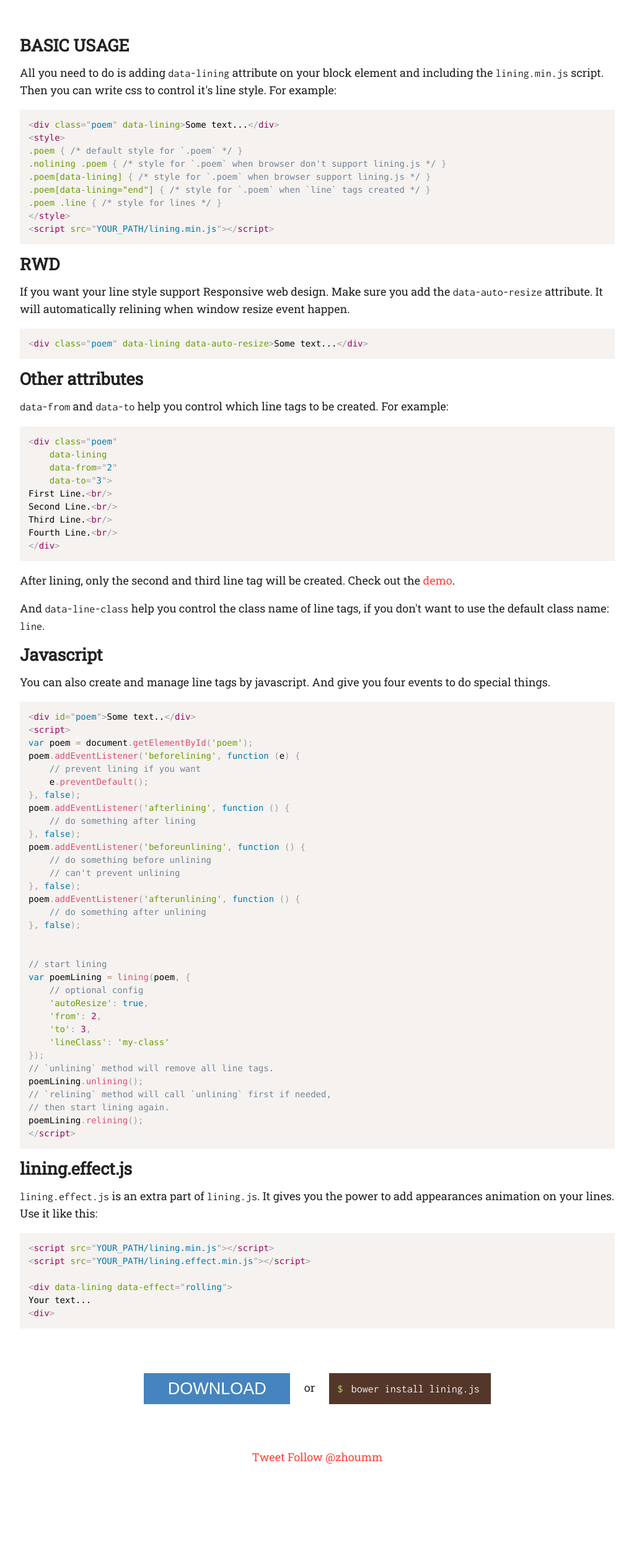
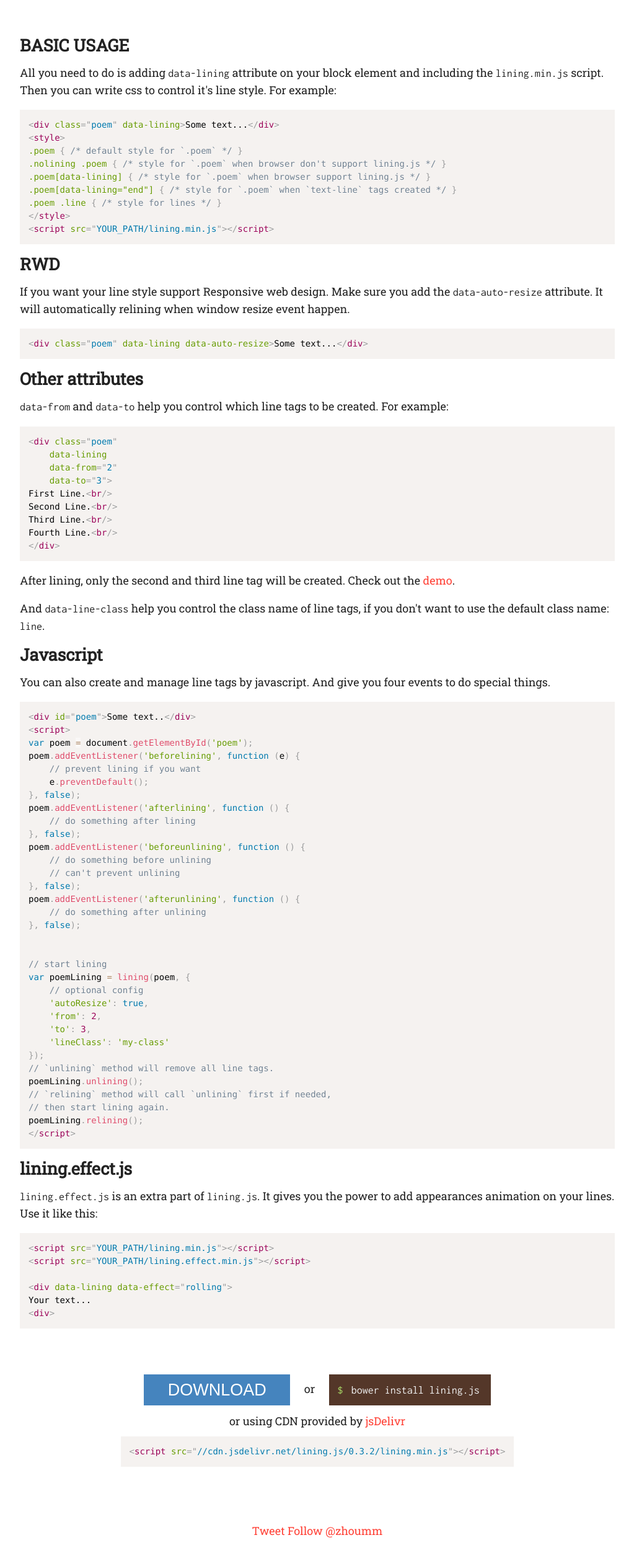
Before and after one commit to zmmbreeze/lining.js, a website: page index.html in a window 1280 px wide. Shown: the part 4813-7331 px from the top of the page at 62% size, without its empty margins (128-1151 px from the left). Drawn offline with Linux system fonts and the light colour scheme; a web font is replaced by a local one.

Commit message:
Added CDN descript on index page;

```diff
--- a/assets/index.css
+++ b/assets/index.css
@@ -422,6 +422,7 @@ a.tip:hover {
 .main .install {
     margin: 4em 0;
     text-align: center;
+    line-height: 50px;
 }
 .download {
     display: inline-block;
@@ -442,7 +443,7 @@ a.download:hover {
     text-decoration: none;
 }
 
-.install code {
+.install .bower {
     display: inline-block;
     margin: 0 18px;
     padding: 0 18px 0 0;
@@ -452,12 +453,18 @@ a.download:hover {
     color: #EEE;
     background: #543729;
 }
-.install code span {
+.install .bower span {
     float: left;
     width: 2em;
     display: inline-block;
     text-align: center;
     color: #A9D866;
+}
+
+.install .cdn {
+    margin: 0;
+    padding: 1em;
+    display: inline-block;
 }
 
 /* share-info */
--- a/index.html
+++ b/index.html
@@ -237,7 +237,7 @@ Your text...
 .poem { /* default style for `.poem` */ }
 .nolining .poem { /* style for `.poem` when browser don't support lining.js */ }
 .poem[data-lining] { /* style for `.poem` when browser support lining.js */ }
-.poem[data-lining="end"] { /* style for `.poem` when `line` tags created */ }
+.poem[data-lining="end"] { /* style for `.poem` when `text-line` tags created */ }
 .poem .line { /* style for lines */ }
 &lt;/style&gt;
 &lt;script src="YOUR_PATH/lining.min.js"&gt;&lt;/script&gt;
@@ -308,11 +308,13 @@ poemLining.relining();
 Your text...
 &lt;div&gt;</code></pre>
 
-        <p class="install">
+        <div class="install">
             <a href="https://github.com/zmmbreeze/lining.js/releases" target="_blank" class="download">DOWNLOAD</a>
             or
-            <code><span>$</span> bower install lining.js</code>
-        </p>
+            <code class="bower"><span>$</span> bower install lining.js</code><br/>
+            or using CDN provided by <a href="http://www.jsdelivr.com/" target="_blank">jsDelivr</a><br/>
+            <pre class="cdn"><code class="language-markup">&lt;script src="//cdn.jsdelivr.net/lining.js/0.3.2/lining.min.js"&gt;&lt;/script&gt;</code></pre>
+        </div>
         <p class="share-info">
             <a href="https://twitter.com/share" class="twitter-share-button" data-text="An easy to use javascript plugin offers you complete DOWN-TO-THE-LINE control for radical web typography." data-size="large" data-hashtags="liningjs">Tweet</a>
             <script>!function(d,s,id){var js,fjs=d.getElementsByTagName(s)[0],p=/^http:/.test(d.location)?'http':'https';if(!d.getElementById(id)){js=d.createElement(s);js.id=id;js.src=p+'://platform.twitter.com/widgets.js';fjs.parentNode.insertBefore(js,fjs);}}(document, 'script', 'twitter-wjs');</script>
```
